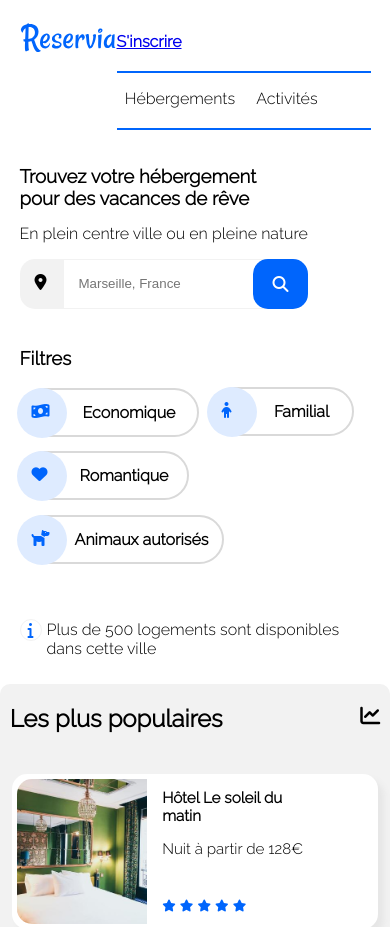
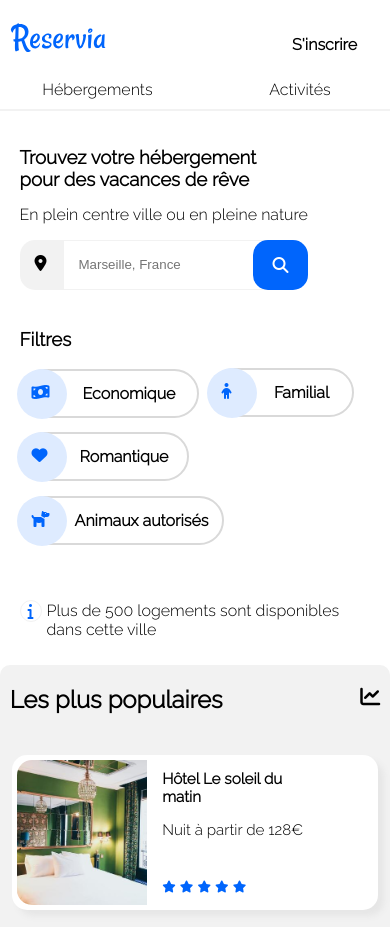
Before and after one commit to diahaby/DiahabyHalima_2_27072021, a plain HTML site: page index.html in a window 390 px wide. Shown: the top 927 px of the page. Drawn offline with Linux system fonts and the light colour scheme.

Commit message:
fini partie3

```diff
--- a/index.html
+++ b/index.html
@@ -24,10 +24,10 @@
             <div class="lienmenu">
                 <ul class="menu">
                     <li class="menu-item1 bordernav"><a href="#ancrehebergement"> Hébergements</a></li>
-                    <li class="bordernav menuact"><a href="#ancreactivite"> Activités</a></li>
+                    <li class=" menuact bordernav"><a href="#ancreactivite"> Activités</a></li>
+                    <li class="lieninscrire bordernav"><a href="#"> S'inscrire</a></li>
+                </ul>
 
-                </ul>
-                <li class="lieninscrire bordernav"><a href="#"> S'inscrire</a></li>
             </div>
 
             </nav>
--- a/style/mobile.css
+++ b/style/mobile.css
@@ -14,78 +14,59 @@
     }
 
     nav.nav{
-        display: flex;
+        display: block;
+        position: relative;
+        margin-right: 0px;
+        margin-left: 0px;
+        width: 100%;
+    }
+
+    .logoreservia{
+        margin-left: 10px;
     }
     ul.menu{
         width: 100%;
 
     }
 
-    .logoreservia{
-        width: 100px;
-        margin-bottom: 86px;
+    .menu-item1 :hover{
+        border-bottom: 2px solid #0065fc;
+        width: 50%;
+        padding-bottom: 10px;
     }
 
-    .lienmenu{
-        flex-direction: column-reverse;
+    .menu-item1 {
+        border-bottom: 2px solid #f2f2f2;
+        text-align: center;
+        width: 50%;
+        padding-bottom: 10px;
 
     }
 
-    .lieninscrire, .bordernav{
-
-        border-bottom: 0px;
-
-    }
-
-
-    .menu-item.login{
-        border-bottom: 0px;
-        position: absolute;
-        top: 20px;
-        padding: 0px;
-        left: 297px;
-        width: 70px;
-
-
-    }
-
-    .menu-item1{
+    .menuact :hover{
+        width: 50%;
         border-bottom: 2px solid #0065fc;
-        text-align: center;
-
-    }
-
-    li.menu-item.login a{
-        padding: 0px;
+        padding-bottom: 10px;
     }
 
     .menuact{
+        text-align: center;
         margin-left: 0px;
         margin-right: 0px;
         border-bottom: 2px solid #f2f2f2;
-    }
-
-    .bordernav{
-        padding-bottom: 20px;
-        border-bottom: 2px solid #0065fc;
-        width: 100%;
+        width: 50%;
+        padding-bottom: 10px;
     }
 
     .bordernav a:hover{
         border-top: 0px;
-
     }
 
-
-
-    li.menu-item{
-        color: #7fb2fd;
-
-    }
-
-    .menu :hover{
-        transform: scale(1.02);
-
+    .lieninscrire{
+        position: absolute;
+        top: 20px;
+        left: 277px;
+        text-align: center;
     }
 
     .place{
--- a/style/style.css
+++ b/style/style.css
@@ -22,10 +22,6 @@ list-style-type: none;
 
 
 
-.lienmenu{
-    display: flex;
-    width: 400px;
-}
 .bordernav a:hover{
     border-top: 2px solid #0065fc;
     padding-top: 27px;
@@ -38,8 +34,8 @@ list-style-type: none;
 ul.menu{
     display: flex;
     list-style-type: none;
-    justify-content: space-evenly;
-    width: 300px;
+    justify-content: space-between;
+    width: 380px;
     padding: 0px;
 
 }
@@ -55,11 +51,13 @@ li.menu-item1 a:hover{
     color: #0065fc;
 }
 
+
+
 .menuact a{
     color: black;
     text-decoration: none;
-    margin-right: 10%;
-    margin-left: 10%;
+    margin-left: 15px;
+
 }
 
 .menuact a:hover{
@@ -74,8 +72,9 @@ li.menu-item:hover a{
     color: #7fb2fd;
 }
 
-.lieninscrire{
-    padding-top: 16px;
+
+.lieninscrire a{
+    margin-left: 15px;
     list-style: none;
     color: black;
     font-weight: bold;
@@ -177,7 +176,7 @@ li.menu-item:hover a{
 }
 .filtre :hover{
     cursor: pointer;
-    transform: scale(1.01);
+
 }
 
 .infoville{
@@ -322,7 +321,7 @@ li.menu-item:hover a{
 .bloc1hebergement :hover{
     cursor: pointer;
     opacity: 0.9;
-    transform: scale(1.01);
+
 }
 
 
@@ -389,7 +388,7 @@ li.menu-item:hover a{
 .bloc2hebergement :hover{
     cursor: pointer;
     opacity: 0.9;
-    transform: scale(1.01);
+
 }
 
 .figurehebergement3{
@@ -481,7 +480,7 @@ li.menu-item:hover a{
 .blocpopulaire :hover{
     cursor: pointer;
     opacity: 0.9;
-    transform: scale(1.01);
+
 }
 
 .figurepopulaire{
@@ -550,7 +549,7 @@ li.menu-item:hover a{
 .boxactivite :hover{
     cursor: pointer;
     opacity: 0.9;
-    transform: scale(1.01);
+
 }
 
 .lienvieux{
--- a/style/tablet.css
+++ b/style/tablet.css
@@ -22,6 +22,9 @@
     margin-bottom: 30px;
 }
 
+.bordernav a:hover{
+    padding-top: 20px;
+}
 .titrevacance{
     display: flex;
     justify-content: center;
```
